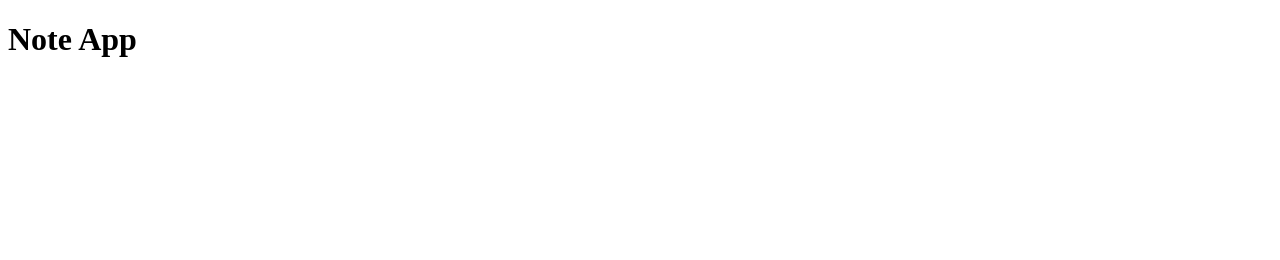
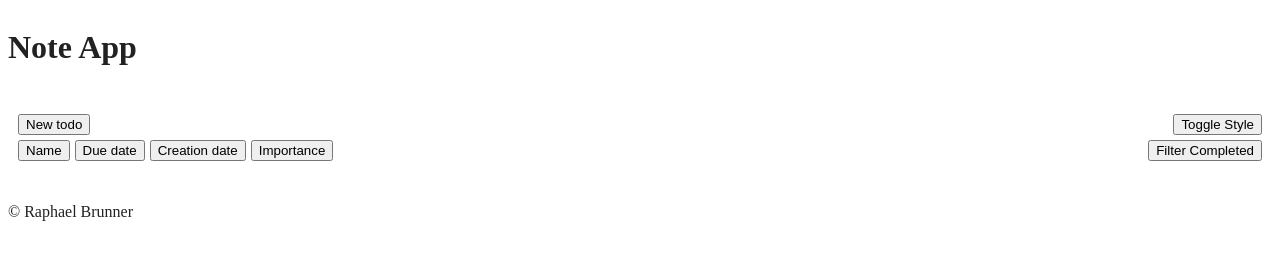
Before and after one commit to rapbru/project-1-notes, a website: page source/public/index.html in a window 1280 px wide. Drawn offline with nearby package versions, Linux system fonts and the light colour scheme.

Commit message:
basic layout

```diff
--- a/package.json
+++ b/package.json
@@ -1,7 +1,7 @@
 {
-  "name": "cas-fee-projekt-1-starter-template",
+  "name": "cas-fee-project-1-notes",
   "version": "1.0.0",
-  "description": "Testat template",
+  "description": "Notes app",
   "main": "public/scripts/main.js",
   "type": "module",
   "scripts": {
@@ -11,7 +11,7 @@
     "eslint": "eslint \"**/*.js\"",
     "all": "npm run stylelint && npm run eslint  && node -e \"console.log('npm run all completed')\""
   },
-  "author": "Michael Gfeller",
+  "author": "Raphael Brunner",
   "license": "ISC",
   "devDependencies": {
     "eslint": "^8.14.0",
--- a/source/public/index.html
+++ b/source/public/index.html
@@ -1,5 +1,5 @@
 <!DOCTYPE html>
-<html lang="de">
+<html lang="en">
 <head>
   <meta charset="UTF-8">
   <title>Note App</title>
@@ -9,7 +9,40 @@
   <link rel="stylesheet" href="styles/index.css">
 </head>
 <body>
-<h1>Note App</h1>
+
+  <header>
+    <h1>Note App</h1>
+  </header>
+
+  <main>
+    <menu>
+      <div class="menu-row-1">
+        <button type="button" onclick="window.location.href='todo.html'">New todo</button>
+        <button type="button" onclick="">Toggle Style</button>
+      </div>
+      <div class="menu-row-2">
+        <button type="button" onclick="">Name</button>
+        <button type="button" onclick="">Due date</button>
+        <button type="button" onclick="">Creation date</button>
+        <button type="button" onclick="">Importance</button>
+        <div class="filter">
+          <button type="button" onclick="">Filter Completed</button>
+        </div>
+      </div>
+    </menu>
+
+    <todo-list>
+
+    </todo-list>
+  </main>
+
+  <footer>
+      <p>&copy; Raphael Brunner</p>
+  </footer>
+
+<div>
+
+</div>
 
 </body>
 </html>
--- a/source/public/scripts/index.js
+++ b/source/public/scripts/index.js
@@ -1 +1 @@
-console.log("Hello World");
+console.log("index.js");
--- /dev/null
+++ b/source/public/scripts/todo.js
@@ -0,0 +1 @@
+console.log("todo.js");
--- a/source/public/styles/index.css
+++ b/source/public/styles/index.css
@@ -1,3 +1,42 @@
-* {
-    box-sizing: border-box;
+:root {
+    --background: white;
+    --color: #222;
+  }
+
+.dark-theme {
+    --background: #222;
+    --color: white;
 }
+
+body {
+    display: flex;
+    flex-direction: column;
+    background: var(--background);
+    color: var(--color);
+}
+
+main {
+    margin: 10px;
+}
+
+menu {
+    padding-left: 0;
+}
+
+.menu-row-1 {
+    display: flex;
+    justify-content: space-between;
+    margin-bottom: 5px;
+}
+
+.menu-row-2 {
+    display: grid;
+    grid-template-columns: max-content max-content max-content max-content auto;
+    column-gap: 5px;
+}
+
+.filter {
+    display: grid;
+    grid-template-columns: 1fr auto;
+    justify-items: end;
+}
--- /dev/null
+++ b/source/public/styles/todo.css
@@ -0,0 +1,30 @@
+:root {
+    --background: white;
+    --color: #222;
+  }
+
+.dark-theme {
+    --background: #222;
+    --color: white;
+}
+
+body {
+    display: flex;
+    flex-direction: column;
+    background: var(--background);
+    color: var(--color);
+}
+
+main form {
+    display: flex;
+    flex-direction: column;
+    flex: 0 0 50%;
+    margin: 10px;
+    row-gap: 5px;
+}
+
+.form-row-done {
+    display: flex;
+    flex-direction: row-reverse;
+    justify-content: flex-end;
+}
```
Also changed, not shown: source/public/todo.html (added, +42 -0 lines), 1 other file.
